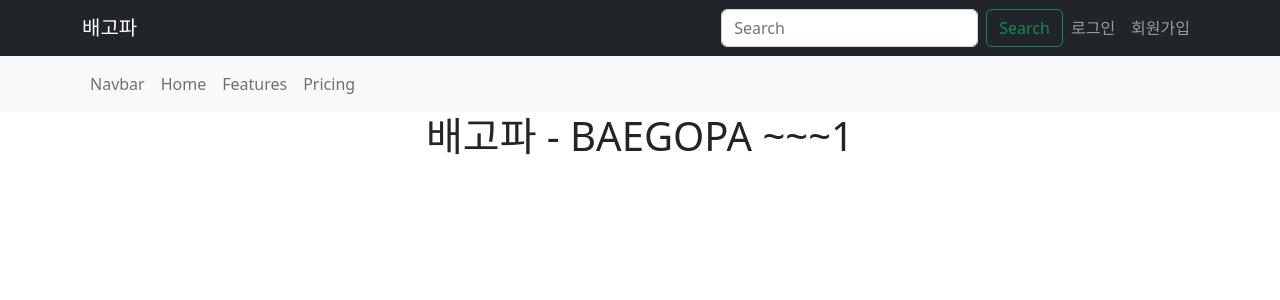
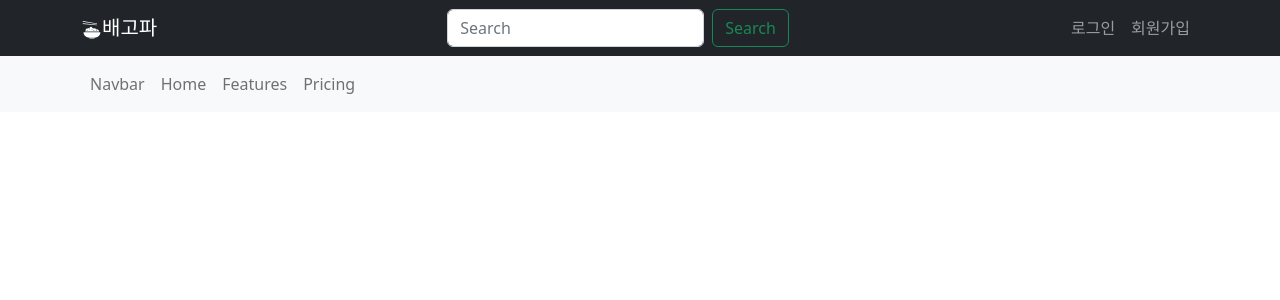
Before and after one commit to seungwoo-woo/baegopa, a React (Create React App) app: page / in a window 1280 px wide. Shown: the top 300 px of the page. Built offline with nearby package versions, Linux system fonts and the light colour scheme.

Commit message:
2차 저장안

```diff
--- a/package.json
+++ b/package.json
@@ -11,6 +11,7 @@
     "react": "^18.2.0",
     "react-bootstrap": "^2.7.2",
     "react-dom": "^18.2.0",
+    "react-icons": "^4.7.1",
     "react-redux": "^8.0.5",
     "react-router-dom": "^6.8.1",
     "react-scripts": "5.0.1",
--- a/src/App.js
+++ b/src/App.js
@@ -12,7 +12,6 @@ function App() {
     <div className="App">
       <div style={style}>
         <Header></Header>
-        <h1>배고파 - BAEGOPA ~~~1</h1>
       </div>
     </div>
   );
--- a/src/pages/main/Header.jsx
+++ b/src/pages/main/Header.jsx
@@ -1,42 +1,28 @@
 import React from 'react';
-import { Button, Container, Form, Nav, Navbar } from "react-bootstrap";
+import { Container, Navbar } from "react-bootstrap";
 import styled from "styled-components"
 import SubHeader from './SubHeader';
-
+import { GiBowlOfRice } from "react-icons/gi";
+import Login from './Login';
+import Search from './Search';
 
 
 function Header(props) {
   return (
     <>
       {/* 헤더영역 */}
-      <header id='full'>
-        <Navbar collapseOnSelect expand="lg" bg="dark" variant="dark">
-          <Container>
-            <Navbar.Brand href="#home">배고파</Navbar.Brand>
-            <Navbar.Toggle aria-controls="responsive-navbar-nav" />
-            <Navbar.Collapse id="responsive-navbar-nav">
-            </Navbar.Collapse>
-            <Form className="d-flex">
-              <Form.Control
-                type="search"
-                placeholder="Search"
-                className="me-2"
-                aria-label="Search"
-              />
-              <Button variant="outline-success">Search</Button>
-            </Form>
-            <Nav>
-              <Nav.Link href="#deets">로그인</Nav.Link>
-              <Nav.Link eventKey={2} href="#memes">
-                회원가입
-              </Nav.Link>
-            </Nav>
-          </Container>
-        </Navbar>
-      </header>
-     <SubHeader/>
+      <Navbar collapseOnSelect expand="lg" bg="dark" variant="dark">
+        <Container>
+          <Navbar.Brand href="#home"><GiBowlOfRice />배고파</Navbar.Brand>
+          {/* 검색창과 버튼영역 */}
+          <Search />
+          {/* 로그인영역 */}
+          <Login />
+        </Container>
+      </Navbar>
+      {/* 서브메뉴영역 */}
+      <SubHeader />
     </>
   );
 }
-
 export default Header;
--- /dev/null
+++ b/src/pages/main/Search.jsx
@@ -0,0 +1,18 @@
+import React from 'react';
+import { Button, Form } from 'react-bootstrap';
+
+function Search(props) {
+  return (
+    <Form className="d-flex">
+    <Form.Control
+      type="search"
+      placeholder="Search"
+      className="me-2"
+      aria-label="Search"
+    />
+    <Button variant="outline-success">Search</Button>
+  </Form>
+  );
+}
+
+export default Search;
--- a/src/pages/main/login.jsx
+++ b/src/pages/main/login.jsx
@@ -1,11 +1,15 @@
 import React from 'react';
+import { Nav } from 'react-bootstrap';
 
-function login(props) {
+function Login(props) {
   return (
-    <div>
-
-    </div>
+    <Nav>
+    <Nav.Link href="#deets">로그인</Nav.Link>
+    <Nav.Link eventKey={2} href="#memes">
+      회원가입
+    </Nav.Link>
+  </Nav>
   );
 }
 
-export default login;
+export default Login;
```
Also changed, not shown: 1 other file (tests, documents, lock files or other folders).
